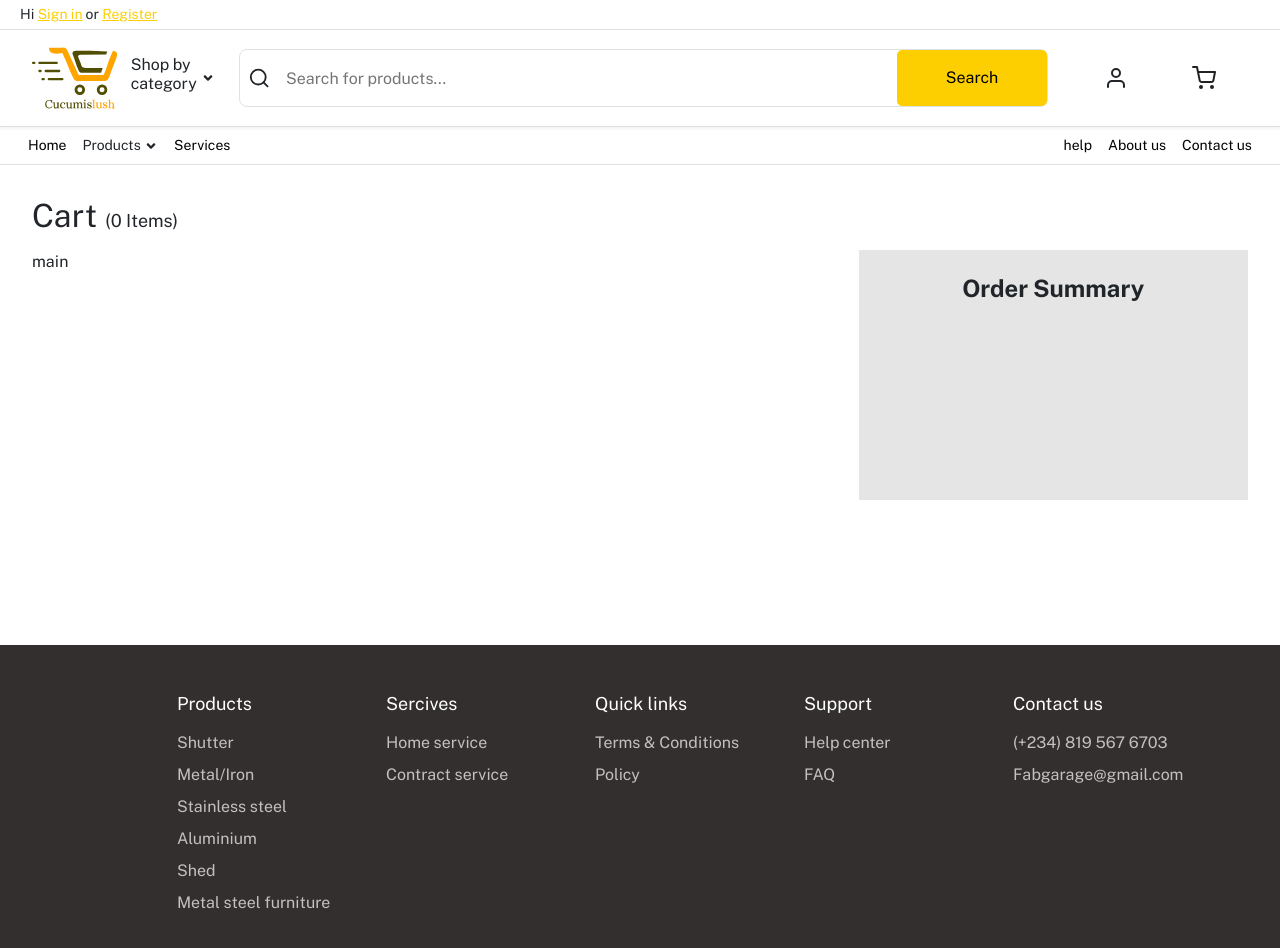
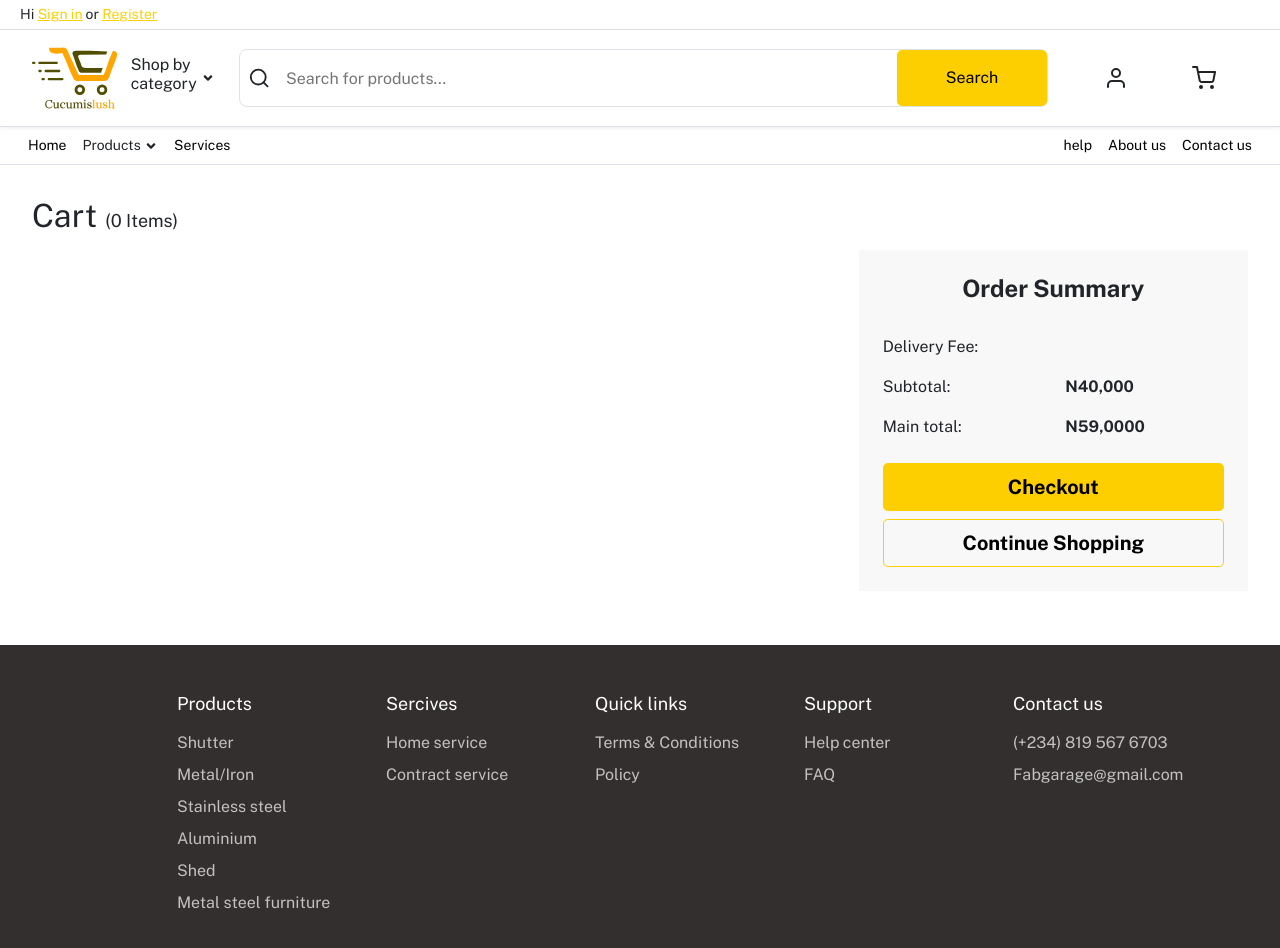
Before and after one commit to AY001A/FAB-SHOP, a React (Create React App) app: page /cart in a window 1280 px wide. Shown: the top 948 px of the page. Built offline with nearby package versions, Linux system fonts and the light colour scheme.

Commit message:
cart state management redux

```diff
--- a/src/components/cards/cart-card/CartCard.js
+++ b/src/components/cards/cart-card/CartCard.js
@@ -1,71 +1,116 @@
-import React from "react";
-import  {ReactComponent as DeleteIcon} from '../../../assets/icons/delete.svg'
-import Chair from '../../../assets/images/chair.jpg'
-import './style.scss'
+import React, { useState, useEffect } from "react";
+import { ReactComponent as DeleteIcon } from "../../../assets/icons/delete.svg";
+import Chair from "../../../assets/images/chair.jpg";
+import "./style.scss";
+import { useDispatch, useSelector } from "react-redux";
+import {
+  increaseProductQuantity,
+  decreaseProductQuantity,
+  removeFromCart,
+} from "../../../services/slices/cartSlice";
 
-const CartCard = () => {
+const CartCard = ({ name, productId, price, subtotal, product }) => {
+  const { products } = useSelector((state) => state.cart);
+  const dispatch = useDispatch();
+
+  useEffect(() => {
+    const product = products.find((product) => product.productId === productId);
+
+    setProdQuantity(product.quantity);
+
+    return () => {};
+  }, [product.quantity]);
+
+  const [prodQuantity, setProdQuantity] = useState(1);
+  // let incrementQuantity = () => {
+  //   dispatch(increaseProductQuantity(productId));
+  // };
+
+  // let decrementQuantity = () => {
+  //   dispatch(increaseProductQuantity(productId));
+  // };
+  // const handleChangeQuantity = () => {
+
+  // };
+
   return (
-    <div className="cart-item-wrapper">
+    <div className="cart-item-wrapper mb-4">
       <div className="cart-item-container">
         <div>
           <div className="cart-product-details">
             <div className="cart-image-wrapper">
-            <img src={Chair} />
+              <img src={Chair} />
             </div>
 
             <div>
               <div className="cart-title-wrapper">
-                <p className="fw-bold fs-5">Gold Metal Iron Fabricated gate</p>
-                <p className='fw-normal text-muted'>Product Code: 939393</p>
+                <p className="fw-bold fs-5">{name}</p>
+                <p className="fw-normal text-muted">
+                  Product Code: {productId}
+                </p>
               </div>
 
               <div className="cart-delete-btn">
                 {/* <img src={DeleteIcon} /> */}
-                <DeleteIcon width={35} height={35}/>
+                <DeleteIcon
+                  width={35}
+                  height={35}
+                  onClick={() => dispatch(removeFromCart(product))}
+                />
               </div>
             </div>
           </div>
-
         </div>
 
         <div className="cart-item-details">
-          <div className='row align-items-start quantityRow'>
-            <div className='col'>
-              <div className='quantityAdjustment row align-items-center fs-6 text-secondary'>Quantity : </div>
+          <div className="row align-items-start quantityRow">
+            <div className="col">
+              <div className="quantityAdjustment row align-items-center fs-6 text-secondary">
+                Quantity :{" "}
+              </div>
             </div>
 
-            <div className='col quantityCol'>
-              <button className='decreaseButton'>-</button>
-              <p className='quantityFigure'>1</p>
-              <button className='increaseButton'>+</button>
+            <div className="col quantityCol">
+              <button
+                className="decreaseButton"
+                onClick={() => dispatch(decreaseProductQuantity(productId))}
+                disabled={prodQuantity === 1}
+              >
+                -
+              </button>
+              <p className="quantityFigure">{prodQuantity}</p>
+              <button
+                className="increaseButton"
+                onClick={() => dispatch(increaseProductQuantity(productId))}
+              >
+                +
+              </button>
             </div>
-
           </div>
-
 
           <div className="row align-items-center unitRow">
             <div className="col">
-              <div className='unitPrice row align-items-center fs-6 text-secondary'>Unit : </div>
-
+              <div className="unitPrice row align-items-center fs-6 text-secondary">
+                Unit :{" "}
+              </div>
             </div>
             <div className="col">
-              <div className='text-dark unitPriceFigure'>₦70,000</div>
+              <div className="text-dark unitPriceFigure">₦{price}</div>
             </div>
           </div>
 
           <div className="row align-items-end subtotalRow">
             <div className="col">
-              <div className='subtotalPrice row align-items-center fs-6 text-secondary'>Sub total:</div>
-
+              <div className="subtotalPrice row align-items-center fs-6 text-secondary">
+                Sub total:
+              </div>
             </div>
             <div className="col">
-              <div className='subtotalPriceFigure text-dark'>₦70,000</div>
+              <div className="subtotalPriceFigure text-dark">
+                ₦{price * prodQuantity}
+              </div>
             </div>
           </div>
-
-
-
-
         </div>
       </div>
     </div>
--- a/src/components/cards/cart-card/style.scss
+++ b/src/components/cards/cart-card/style.scss
@@ -8,7 +8,7 @@
     .cart-item-container{
         display: flex;
         justify-content: space-between;
-        flex: 0.5;
+        // flex: 0.5;
     }
 
 
--- a/src/pages/cart/CartPage.js
+++ b/src/pages/cart/CartPage.js
@@ -4,7 +4,7 @@ import { useSelector } from "react-redux";
 import CartCard from "../../components/cards/cart-card/CartCard";
 
 const CartPage = () => {
-  const { cartQuantity } = useSelector((state) => state.cart);
+  const { cartQuantity, products } = useSelector((state) => state.cart);
 
   return (
     // <div className="cart-page-wrapper">
@@ -39,10 +39,42 @@ const CartPage = () => {
       </div>
 
       <div className="row">
-        <div className="col-8">main</div>
+        <div className="col-8">
+          {products.map((cartproduct) => (
+            <CartCard
+              name={cartproduct.name}
+              price={cartproduct.price}
+              subtotal={cartproduct.subtotal}
+              productId={cartproduct.productId}
+              key={cartproduct.productId}
+              product={cartproduct}
+            />
+          ))}
+        </div>
         <div className="col-4">
           <div className="cart-price-card">
             <h3>Order Summary</h3>
+
+            <div className="row justify-between">
+              <p className="col-6">Delivery Fee:</p>
+              <p className="col-6"></p>
+            </div>
+            <div className="row justify-between ">
+              <p className="col-6">Subtotal:</p>
+              <p className="col-6 fw-bold">N40,000</p>
+            </div>
+            {/* <div className="border-bottom w-"></div> */}
+            <div className="row justify-between">
+              <p className="col-6">Main total:</p>
+              <p className="col-6 fw-bold">N59,0000</p>
+            </div>
+
+            <button className="btn btn-primary btn-lg w-100 mt-2 mb-2">
+              <strong>Checkout</strong>
+            </button>
+            <button className="btn btn-outline-primary btn-lg w-100 text-black">
+              <strong>Continue Shopping</strong>
+            </button>
           </div>
         </div>
       </div>
--- a/src/pages/cart/style.scss
+++ b/src/pages/cart/style.scss
@@ -64,7 +64,7 @@
 
                  .cartpage-wrapper{
                     margin: 0 32px;
-                    height: 50vh;
+                    min-height: 50vh;
 
                  }
                             .cart-header{
@@ -87,9 +87,10 @@
                                 padding: 24px;
                                 width: 100%;
                                 min-height: 250px;
-                                background-color:  #E5E5E5;
+                                background-color:  #F8F8F8;
 
                                 h3{
+                                margin-bottom: 32px;
                                   font-size: 24px;
                                   font-weight: 700;
                                   text-align: center;
--- a/src/services/slices/cartSlice.js
+++ b/src/services/slices/cartSlice.js
@@ -11,7 +11,14 @@ const cartSlice = createSlice({
   initialState,
   reducers: {
     addToCart(state, action) {
-      state.products.push(action.payload);
+      state.products.push({
+        productId: action.payload.productId,
+        name: action.payload.name,
+        quantity: 1,
+        price: action.payload.price,
+        subtotal: action.payload.price,
+        // photo: product.photo,
+      });
       state.cartQuantity++;
       state.totalPrice = action.payload.subtotal + state.totalPrice;
     },
@@ -25,12 +32,26 @@ const cartSlice = createSlice({
       state.totalPrice = state.totalPrice - action.payload.subtotal;
     },
 
-    changeProductQuantity(state, action) {
+    increaseProductQuantity(state, action) {
       const product = state.products.find(
-        (product) => product.productId === action.payload.productId
+        (product) => product.productId === action.payload
       );
-      product.quantity = action.payload.newQuantity;
-      product.subtotal = action.payload.newQuantity * product.price;
+      product.quantity++;
+      product.subtotal = product.quantity * product.price;
+      const newTotal = state.products.reduce(
+        (sum, prod) => (sum += prod.subtotal),
+        0
+      );
+
+      state.totalPrice = newTotal;
+    },
+
+    decreaseProductQuantity(state, action) {
+      const product = state.products.find(
+        (product) => product.productId === action.payload
+      );
+      product.quantity--;
+      product.subtotal = product.quantity * product.price;
       const newTotal = state.products.reduce(
         (sum, prod) => (sum += prod.subtotal),
         0
@@ -41,7 +62,11 @@ const cartSlice = createSlice({
   },
 });
 
-export const { addToCart, removeFromCart, changeProductQuantity } =
-  cartSlice.actions;
+export const {
+  addToCart,
+  removeFromCart,
+  increaseProductQuantity,
+  decreaseProductQuantity,
+} = cartSlice.actions;
 
 export default cartSlice.reducer;
```
